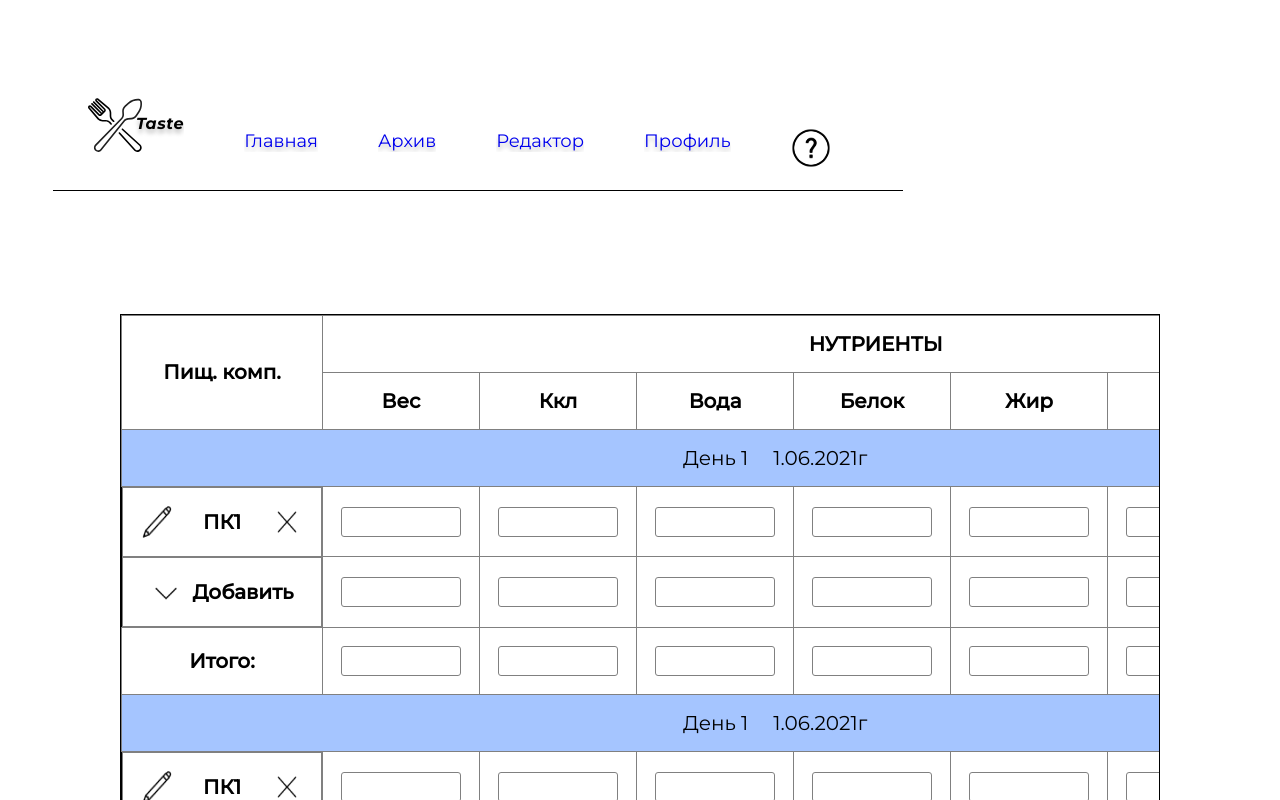
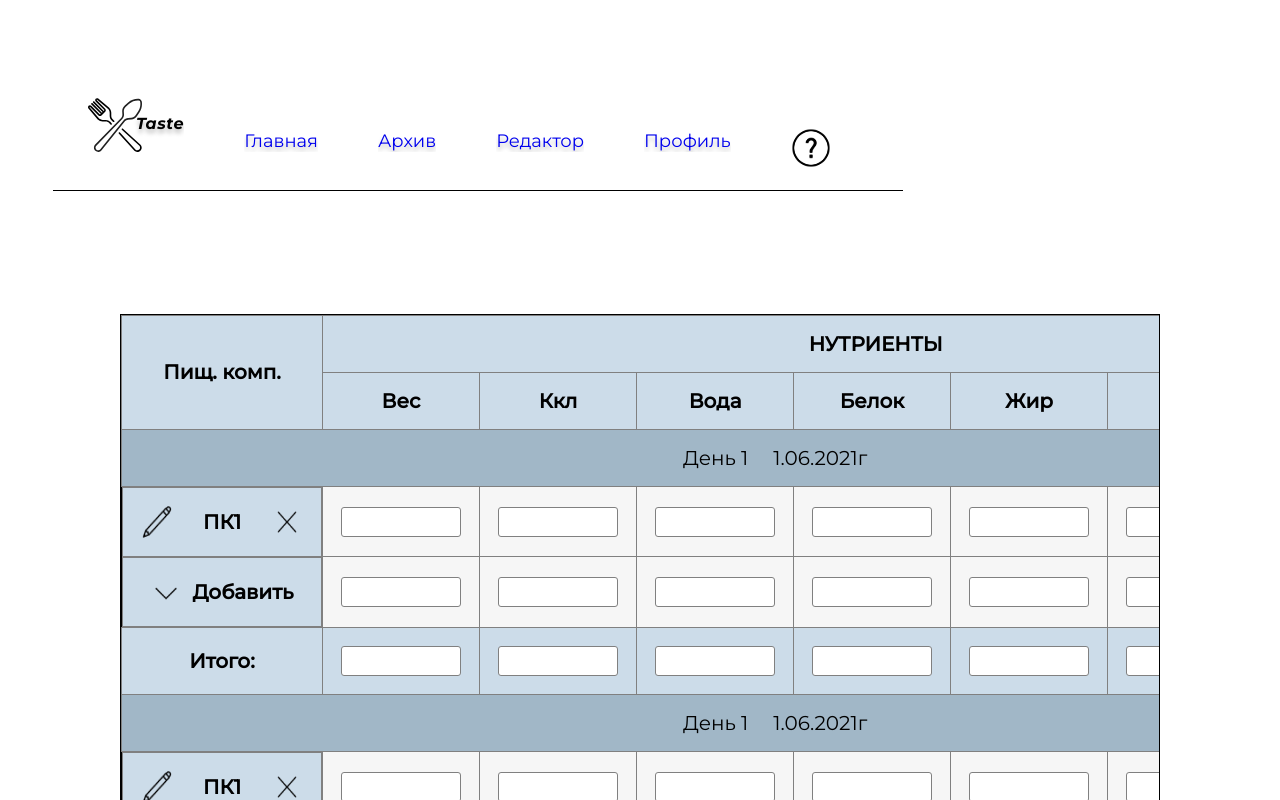
Before and after one commit to Yury11111111111/Ingredients, a React (Create React App) app: page /SozdanieRation in a window 1280 px wide. Shown: the top 800 px of the page. Built offline with nearby package versions, Linux system fonts and the light colour scheme.

Commit message:
Adding style to the table

```diff
--- a/src/components/Table/Table.module.css
+++ b/src/components/Table/Table.module.css
@@ -27,9 +27,14 @@
 
 }
 
+tbody td {
+    background-color: #F6F6F6;
+}
+
 .table th {
     min-width: 150px;
     width: 20%;
+    background-color: #CCDCE9;
 }
 
 td, th {
@@ -40,6 +45,8 @@ td, th {
     font-size: 20px;
 }
 
+
+
 .thead {
     font-weight: bold;
 }
@@ -47,7 +54,7 @@ td, th {
 .thead td {
     min-width: 120px;
     width: 10%;
-
+    background-color: #CCDCE9;
 }
 
 .table .pkRow th {
@@ -73,8 +80,8 @@ td, th {
     height: 32px;
 }
 
-.table .dateRow {
-    background-color: rgb(165, 197, 255);
+.table .dateRow td {
+    background-color: #A1B7C7;
 }
 
 .table .dateRow span:first-child{
@@ -89,3 +96,7 @@ td, th {
     border-radius: 3px;
     font-size: 16px;
 }
+
+.table .totalRow td {
+    background-color: #CCDCE9;
+}
```
